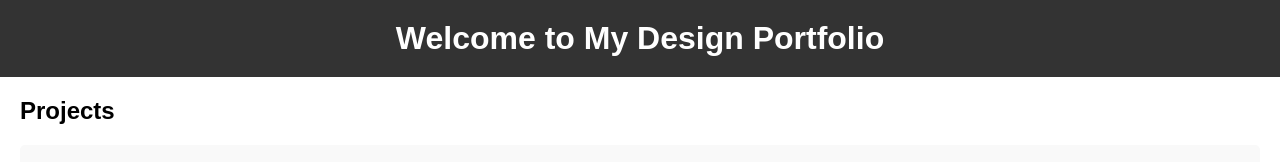
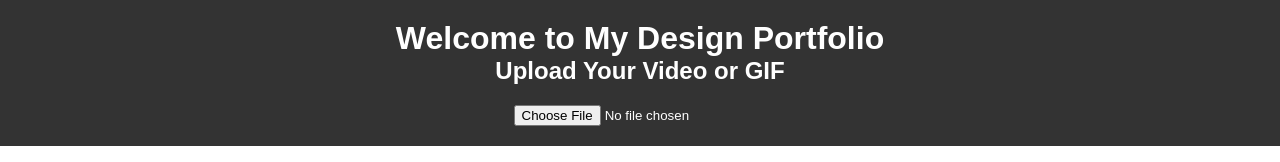
Before and after one commit to medinarogers/medinarogers.github.io, a plain HTML site: page index.html in a window 1280 px wide. Shown: the top 162 px of the page. Drawn offline with Linux system fonts and the light colour scheme.

Commit message:
Update index.html

```diff
--- a/index.html
+++ b/index.html
@@ -7,13 +7,17 @@
 <body>
   <header>
     <h1>Welcome to My Design Portfolio</h1>
+    <div id="upload-section">
+      <h2>Upload Your Video or GIF</h2>
+      <input type="file" id="upload-input">
+    </div>
   </header>
 
   <main>
     <section id="projects">
       <h2>Projects</h2>
       <div id="project-list">
-        <!-- Project items will be dynamically added here -->
+        <!-- Project snapshots will be dynamically added here -->
       </div>
     </section>
   </main>
```
